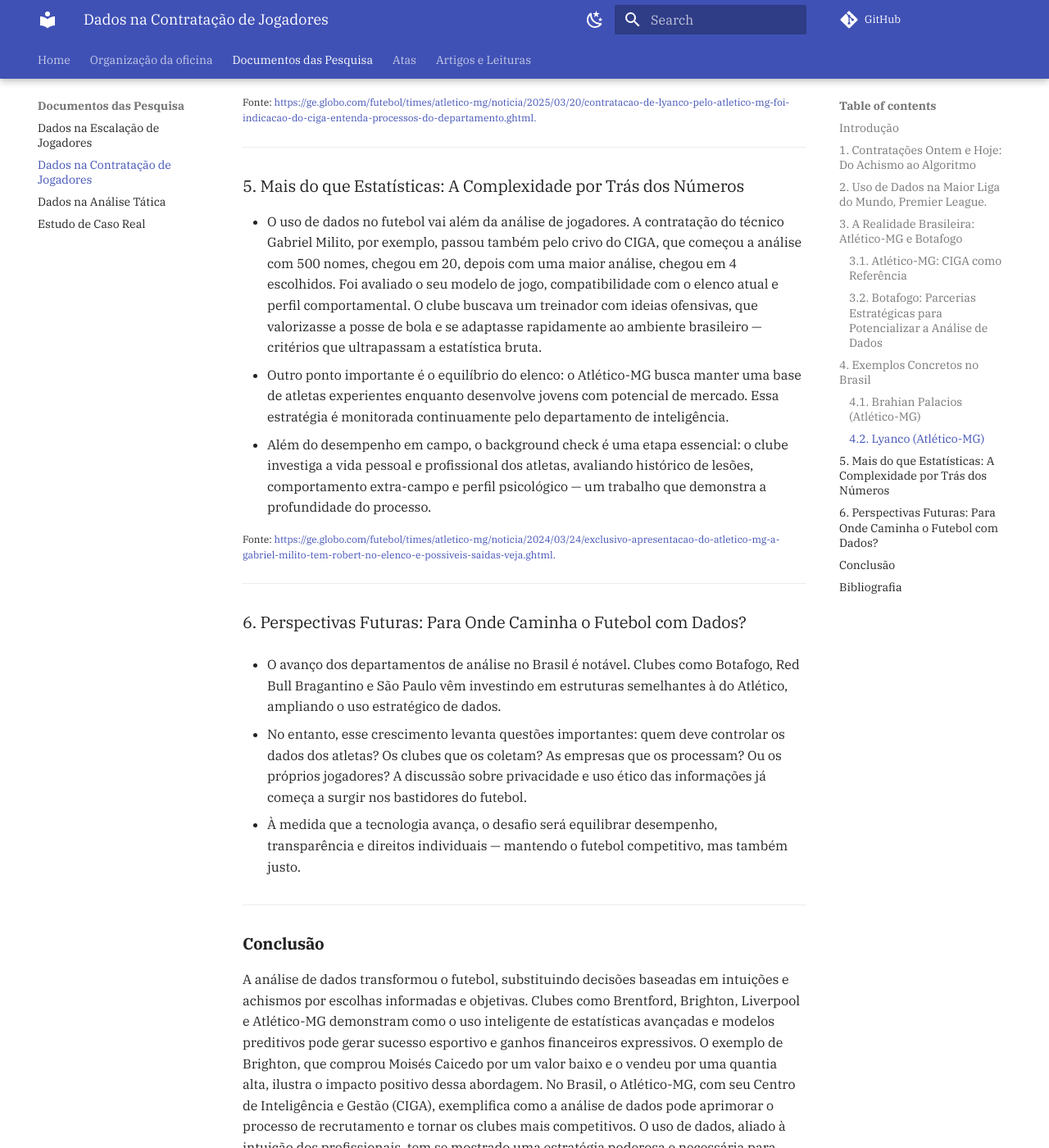
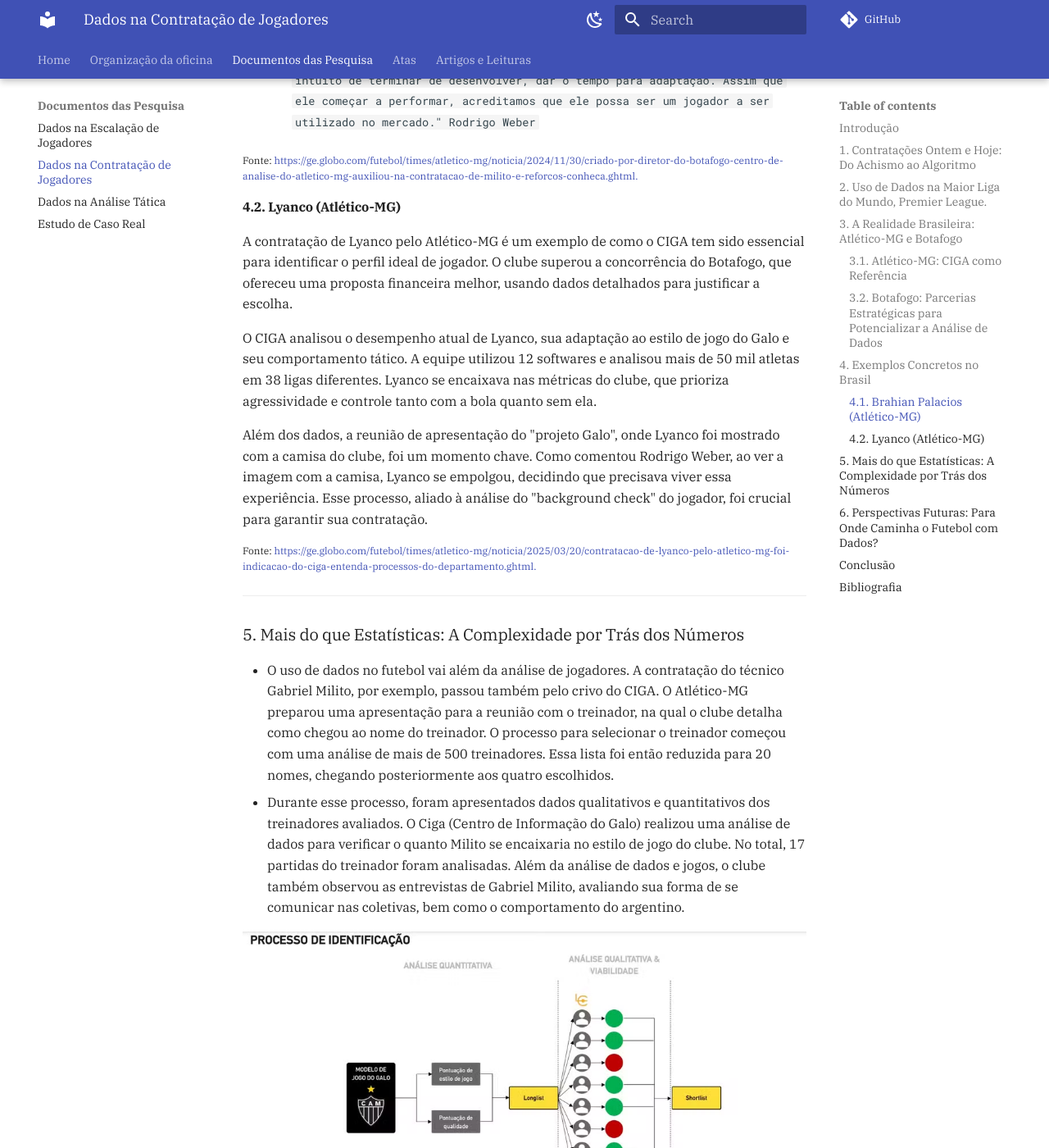
Before and after one commit to th-org/LAMFO, an MkDocs documentation site: the page built from docs/dados-contratacao.md, in a window 1280 px wide and 1400 px high, scrolled down 6708 px. Shown: the whole window at 82% size. Built offline with MkDocs 1.6.1 and Material for MkDocs 9.7.7, drawn with Linux system fonts in a browser that asks for light colours; comment, search, counter and statistics services are not loaded; some of the changed text lies outside the part shown.

Commit message:
add tudo contratacao

```diff
--- a/docs/dados-contratacao.md
+++ b/docs/dados-contratacao.md
@@ -8,7 +8,7 @@
 
 ### 1. Contratações Ontem e Hoje: Do Achismo ao Algoritmo
 
-As decisões ficavam, em grande parte, nas mãos do diretor de futebol e do técnico, que se baseiam em experiências pessoais passadas — como já ter enfrentado o jogador, ter visto algum vídeo, ou até por conta da influência de empresários que faziam lobby junto à diretoria. Essas análises, muitas vezes subjetivas e sem critérios técnicos claros, podiam facilmente ser enviesadas, beneficiando apenas um dos lados da negociação. Em resumo, era um processo com pouca transparência e sem embasamento analítico confiável.
+As decisões ficavam, em grande parte, nas mãos do diretor de futebol e do técnico, que se baseiam em experiências pessoais passadas — como já ter enfrentado o jogador, ter visto algum vídeo, ou até por conta da influência de empresários que faziam lobby junto à diretoria. Essas análises, muitas vezes subjetivas e sem critérios técnicos claros, podiam facilmente ser enviesadas, beneficiando apenas um dos lados da negociação. Em resumo, era um processo com pouca transparência e sem embasamento analítico confiável. Hoje, graças a quantidade de empresas que geram dados como, [Hudl StatsBomb](https://statsbomb.com/pt-pt/), [OptaAnalyst](https://theanalyst.com/), [FBRef](https://fbref.com/pt/) e [SofaScore](https://www.sofascore.com/pt/), os clubes podem ter uma analise de dados muito completa usando esses dados.
 
 ---
 
@@ -72,7 +72,7 @@
 
 #### 3.1. Atlético-MG: CIGA como Referência
 
-O Atlético-MG estabeleceu o CIGA (Centro de Inteligência e Gestão do Atlético-MG) como um pilar fundamental na sua estratégia de futebol. Com um banco de dados que abrange mais de 50 mil atletas, o clube realizou análises de vídeo em 6.600 jogadores de 38 ligas diferentes em 2024. Os critérios de avaliação incluem:
+O Atlético foi pioneiro no Brasil ao ter um departamento exclusivo para Análise de Dados. O CIGA funciona como um departamento de informação que subsidia o departamento de futebol. Seu principal propósito é embasar as decisões do clube nas questões ligadas ao futebol, utilizando ferramentas de análise. É fundamental destacar que o CIGA não toma as decisões finais de contratação ou venda, apenas oferece o suporte informacional para que os tomadores de decisão (como o comitê de futebol e a diretoria) possam agir com confiança. Os critérios de avaliação incluem:
 
 - Rendimento atual vs. projeção futura
 - Comportamento tático específico
@@ -80,6 +80,8 @@
 - Adaptação ao modelo de jogo do clube
 
 Após essa triagem, os atletas passam por um processo que envolve observação in loco, verificação de histórico de lesões, análise de contexto e viabilidade financeira. Um diferencial do CIGA é o "background check", que avalia aspectos extracampo dos jogadores, garantindo uma contratação alinhada aos valores e necessidades do clube.
+
+![](./assets/image7.png)
 
 #### 3.2. Botafogo: Parcerias Estratégicas para Potencializar a Análise de Dados
 
@@ -120,7 +122,14 @@
 
 ### 5. Mais do que Estatísticas: A Complexidade por Trás dos Números
 
-- O uso de dados no futebol vai além da análise de jogadores. A contratação do técnico Gabriel Milito, por exemplo, passou também pelo crivo do CIGA, que começou a análise com 500 nomes, chegou em 20, depois com uma maior análise, chegou em 4 escolhidos. Foi avaliado o seu modelo de jogo, compatibilidade com o elenco atual e perfil comportamental. O clube buscava um treinador com ideias ofensivas, que valorizasse a posse de bola e se adaptasse rapidamente ao ambiente brasileiro — critérios que ultrapassam a estatística bruta.
+- O uso de dados no futebol vai além da análise de jogadores. A contratação do técnico Gabriel Milito, por exemplo, passou também pelo crivo do CIGA. O Atlético-MG preparou uma apresentação para a reunião com o treinador, na qual o clube detalha como chegou ao nome do treinador. O processo para selecionar o treinador começou com uma análise de mais de 500 treinadores. Essa lista foi então reduzida para 20 nomes, chegando posteriormente aos quatro escolhidos.
+- Durante esse processo, foram apresentados dados qualitativos e quantitativos dos treinadores avaliados. O Ciga (Centro de Informação do Galo) realizou uma análise de dados para verificar o quanto Milito se encaixaria no estilo de jogo do clube. No total, 17 partidas do treinador foram analisadas. Além da análise de dados e jogos, o clube também observou as entrevistas de Gabriel Milito, avaliando sua forma de se comunicar nas coletivas, bem como o comportamento do argentino.
+
+![](./assets/image6.png)
+![](./assets/image9.png)
+![](./assets/image8.png)
+
+- Em 2024, o clube mineiro alcançou a final da Libertadores e da Copa do Brasil, encerrando a temporada como vice-campeão nas duas competições. Sob o comando de Gabriel Milito, a equipe demonstrou consistência e evolução, garantindo R$ 92,8 milhões em premiação no torneio continental e mais R$ 51,14 milhões na Copa do Brasil. Ao todo, o Galo arrecadou R$ 143,94 milhões apenas com essas campanhas, consolidando o impacto positivo do trabalho do treinador argentino.
 - Outro ponto importante é o equilíbrio do elenco: o Atlético-MG busca manter uma base de atletas experientes enquanto desenvolve jovens com potencial de mercado. Essa estratégia é monitorada continuamente pelo departamento de inteligência.
 - Além do desempenho em campo, o background check é uma etapa essencial: o clube investiga a vida pessoal e profissional dos atletas, avaliando histórico de lesões, comportamento extra-campo e perfil psicológico — um trabalho que demonstra a profundidade do processo.
 
@@ -130,7 +139,13 @@
 
 ### 6. Perspectivas Futuras: Para Onde Caminha o Futebol com Dados?
 
-- O avanço dos departamentos de análise no Brasil é notável. Clubes como Botafogo, Red Bull Bragantino e São Paulo vêm investindo em estruturas semelhantes à do Atlético, ampliando o uso estratégico de dados.
+- Crescimento de departamentos de análise em clubes brasileiros (Botafogo, Red Bull Bragantino, São Paulo).
+
+    - O uso de dados no futebol ainda enfrenta certa resistência, especialmente entre os clubes brasileiros. Muitos times ainda não contam com um departamento especializado em análise e tratamento de dados, priorizando contratações — muitas vezes feitas no escuro — em vez de investir em inteligência esportiva.
+
+    - Apesar disso, o cenário tem sinais promissores de mudança. Clubes como Red Bull Bragantino, Botafogo, Atlético-MG, Palmeiras e Flamengo já adotam práticas mais consistentes no uso de dados para embasar decisões. Ainda assim, o nível de maturidade está distante do que se observa na Premier League, referência nesse campo.
+
+    - A tendência, porém, é de evolução. Com o avanço das discussões sobre uma liga nacional e o crescimento expressivo das SAFs no Brasil, o tema tende a se popularizar. Resta ver como os clubes irão se adaptar para estruturar departamentos de dados sólidos, capazes de transformar informação em vantagem competitiva.
 
 - No entanto, esse crescimento levanta questões importantes: quem deve controlar os dados dos atletas? Os clubes que os coletam? As empresas que os processam? Ou os próprios jogadores? A discussão sobre privacidade e uso ético das informações já começa a surgir nos bastidores do futebol.
 
```
Also changed, not shown: docs/assets/image6.png (added), docs/assets/image7.png (added), docs/assets/image8.png (added), docs/assets/image9.png (added).
